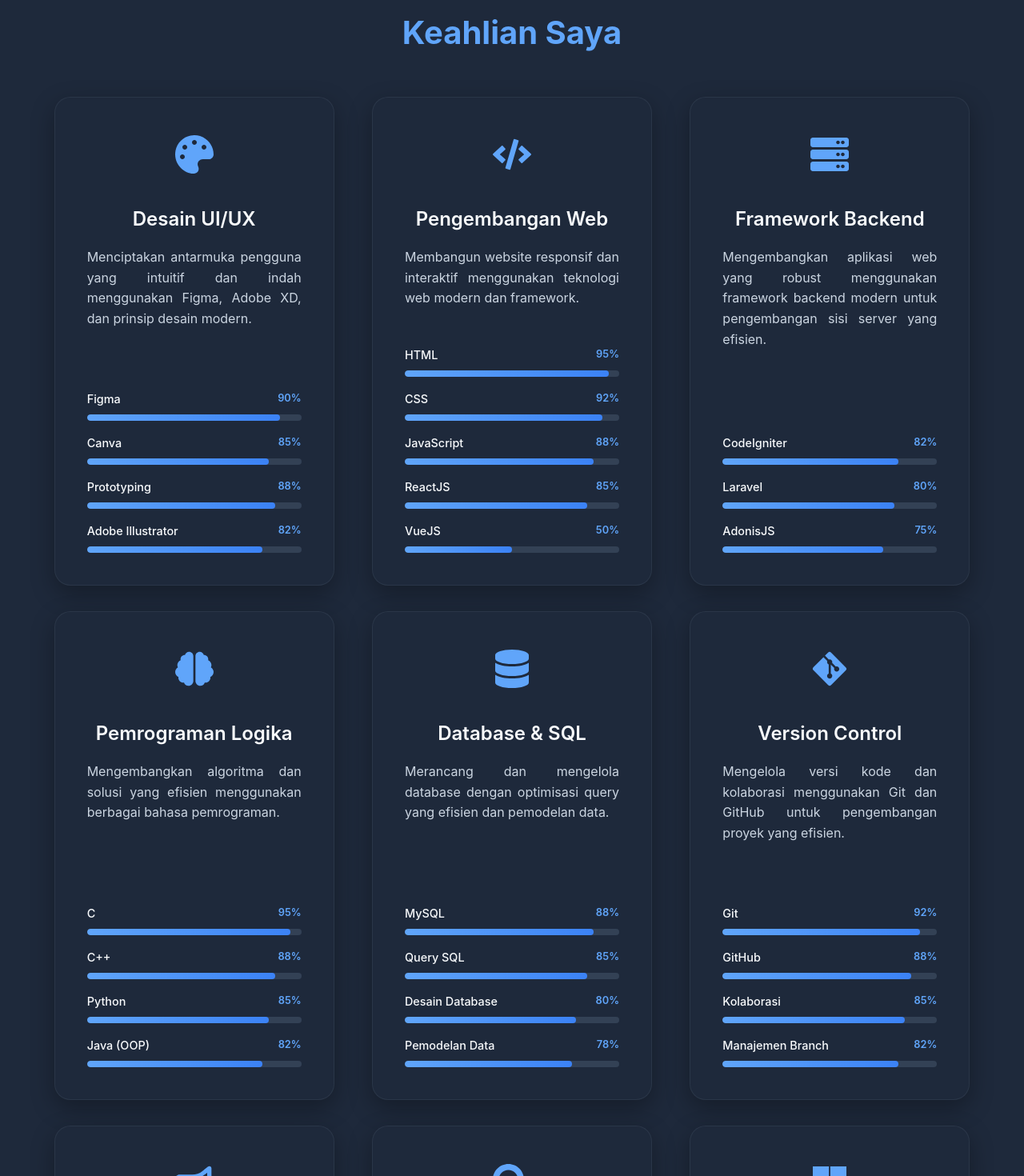
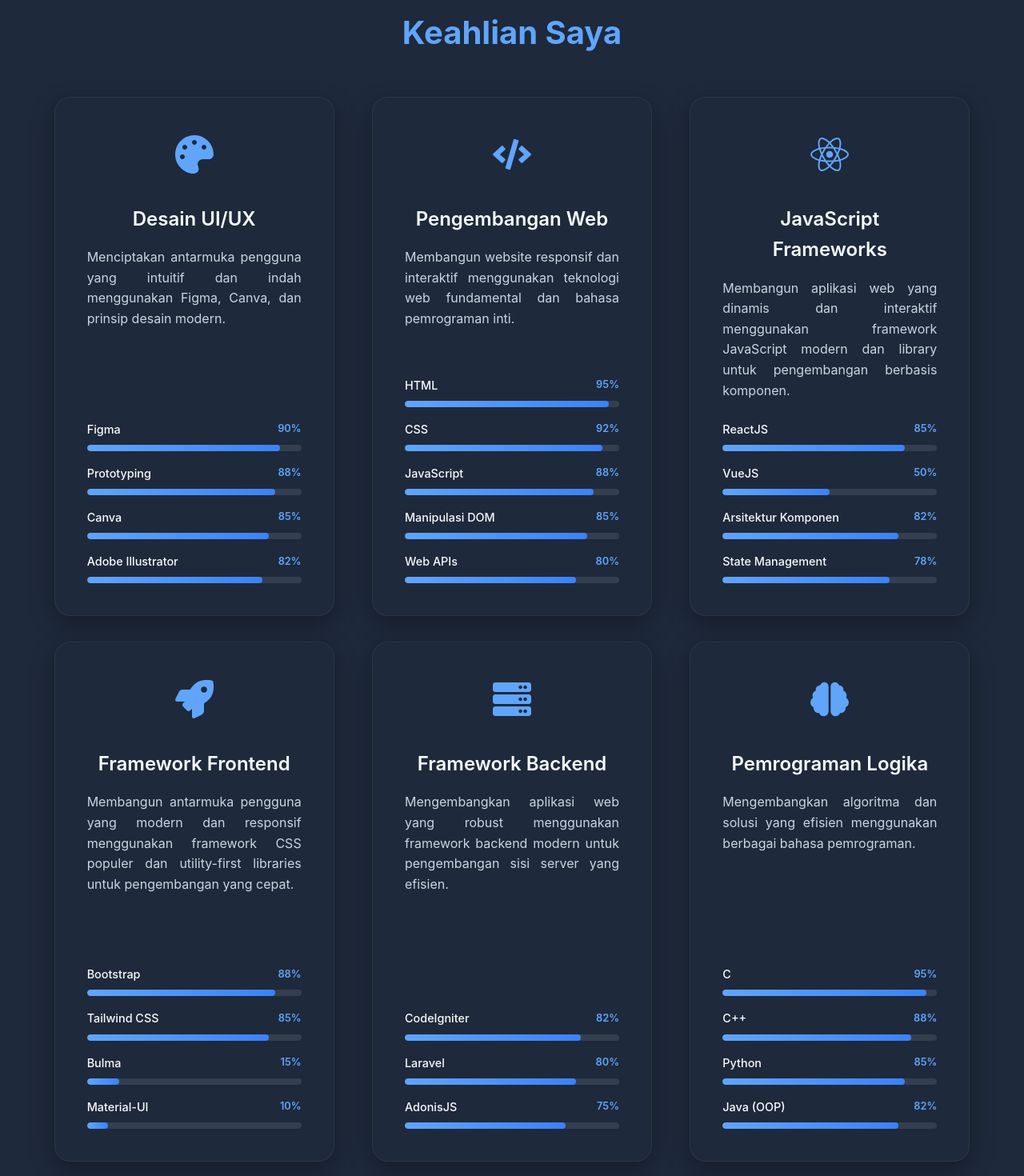
Before and after one commit to TsaqifHasbi/myPortofolio, a React (Create React App) app: page / in a window 1280 px wide. Shown: the part 8340-9810 px from the top of the page at 80% size. Built offline with nearby package versions, Linux system fonts and the light colour scheme.

Commit message:
ayo terus berkembang

```diff
--- a/src/App.js
+++ b/src/App.js
@@ -20,7 +20,8 @@
   FaGraduationCap,
   FaBrain,
   FaCertificate,
-  FaServer
+  FaServer,
+  FaReact
 } from 'react-icons/fa';
 
 const content = {
@@ -153,20 +154,40 @@
         desc: 'Creating intuitive and beautiful user interfaces using Figma, Canva, and modern design principles.',
         techs: [
           { name: 'Figma', level: 90 },
+          { name: 'Prototyping', level: 88 },
           { name: 'Canva', level: 85 },
-          { name: 'Prototyping', level: 88 },
           { name: 'Adobe Illustrator', level: 82 }
         ]
       },
       {
         title: 'Web Development',
-        desc: 'Building responsive and interactive websites using modern web technologies and frameworks.',
+        desc: 'Building responsive and interactive websites using fundamental web technologies and core programming languages.',
         techs: [
           { name: 'HTML', level: 95 },
           { name: 'CSS', level: 92 },
           { name: 'JavaScript', level: 88 },
+          { name: 'DOM Manipulation', level: 85 },
+          { name: 'Web APIs', level: 80 }
+        ]
+      },
+      {
+        title: 'JavaScript Frameworks',
+        desc: 'Building dynamic and interactive web applications using modern JavaScript frameworks and libraries for component-based development.',
+        techs: [
           { name: 'ReactJS', level: 85 },
-          { name: 'VueJS', level: 50 }
+          { name: 'VueJS', level: 50 },
+          { name: 'Component Architecture', level: 82 },
+          { name: 'State Management', level: 78 }
+        ]
+      },
+      {
+        title: 'Frontend Frameworks',
+        desc: 'Building modern and responsive user interfaces using popular CSS frameworks and utility-first libraries for rapid development.',
+        techs: [
+          { name: 'Bootstrap', level: 88 },
+          { name: 'Tailwind CSS', level: 85 },
+          { name: 'Bulma', level: 15 },
+          { name: 'Material-UI', level: 10 }
         ]
       },
       {
@@ -420,23 +441,43 @@
     skills: [
       {
         title: 'Desain UI/UX',
-        desc: 'Menciptakan antarmuka pengguna yang intuitif dan indah menggunakan Figma, Adobe XD, dan prinsip desain modern.',
+        desc: 'Menciptakan antarmuka pengguna yang intuitif dan indah menggunakan Figma, Canva, dan prinsip desain modern.',
         techs: [
           { name: 'Figma', level: 90 },
+          { name: 'Prototyping', level: 88 },
           { name: 'Canva', level: 85 },
-          { name: 'Prototyping', level: 88 },
           { name: 'Adobe Illustrator', level: 82 }
         ]
       },
       {
         title: 'Pengembangan Web',
-        desc: 'Membangun website responsif dan interaktif menggunakan teknologi web modern dan framework.',
+        desc: 'Membangun website responsif dan interaktif menggunakan teknologi web fundamental dan bahasa pemrograman inti.',
         techs: [
           { name: 'HTML', level: 95 },
           { name: 'CSS', level: 92 },
           { name: 'JavaScript', level: 88 },
+          { name: 'Manipulasi DOM', level: 85 },
+          { name: 'Web APIs', level: 80 }
+        ]
+      },
+      {
+        title: 'JavaScript Frameworks',
+        desc: 'Membangun aplikasi web yang dinamis dan interaktif menggunakan framework JavaScript modern dan library untuk pengembangan berbasis komponen.',
+        techs: [
           { name: 'ReactJS', level: 85 },
-          { name: 'VueJS', level: 50 }
+          { name: 'VueJS', level: 50 },
+          { name: 'Arsitektur Komponen', level: 82 },
+          { name: 'State Management', level: 78 }
+        ]
+      },
+      {
+        title: 'Framework Frontend',
+        desc: 'Membangun antarmuka pengguna yang modern dan responsif menggunakan framework CSS populer dan utility-first libraries untuk pengembangan yang cepat.',
+        techs: [
+          { name: 'Bootstrap', level: 88 },
+          { name: 'Tailwind CSS', level: 85 },
+          { name: 'Bulma', level: 15 },
+          { name: 'Material-UI', level: 10 }
         ]
       },
       {
@@ -580,7 +621,7 @@
         }
       },
       {
-        threshold: 0.3,
+        threshold: 0.1, // Lowered threshold for easier triggering
       }
     );
 
@@ -589,10 +630,16 @@
       observer.observe(currentRef);
     }
 
+    // Fallback: Set skillsVisible to true after 2 seconds
+    const fallbackTimer = setTimeout(() => {
+      setSkillsVisible(true);
+    }, 2000);
+
     return () => {
       if (currentRef) {
         observer.unobserve(currentRef);
       }
+      clearTimeout(fallbackTimer);
     };
   }, []);
 
@@ -794,12 +841,14 @@
                   <div className="skill-icon">
                     {idx === 0 ? <FaPalette /> :
                      idx === 1 ? <FaCode /> :
-                     idx === 2 ? <FaServer /> :
-                     idx === 3 ? <FaBrain /> :
-                     idx === 4 ? <FaDatabase /> :
-                     idx === 5 ? <FaGitAlt /> :
-                     idx === 6 ? <FaBullhorn /> :
-                     idx === 7 ? <FaSearch /> :
+                     idx === 2 ? <FaReact /> :
+                     idx === 3 ? <FaRocket /> :
+                     idx === 4 ? <FaServer /> :
+                     idx === 5 ? <FaBrain /> :
+                     idx === 6 ? <FaDatabase /> :
+                     idx === 7 ? <FaGitAlt /> :
+                     idx === 8 ? <FaBullhorn /> :
+                     idx === 9 ? <FaSearch /> :
                      <FaMicrosoft />}
                   </div>
                   <h4 className="skill-title">{skill.title}</h4>
@@ -811,11 +860,22 @@
                           <span className="tech-name">{tech.name}</span>
                           <span className="tech-level">{tech.level}%</span>
                         </div>
-                        <div className="tech-progress-bar">
+                        <div className="tech-progress-bar" style={{
+                          width: '100%',
+                          height: '8px',
+                          backgroundColor: 'rgba(255, 255, 255, 0.1)',
+                          borderRadius: '4px',
+                          overflow: 'hidden',
+                          marginTop: '4px'
+                        }}>
                           <div
                             className={`tech-progress-fill ${skillsVisible ? 'animate' : ''}`}
                             style={{
                               width: skillsVisible ? `${tech.level}%` : '0%',
+                              height: '100%',
+                              backgroundColor: '#007bff',
+                              borderRadius: '4px',
+                              transition: 'width 1s ease-in-out',
                               transitionDelay: `${(idx * 4 + techIdx) * 0.1}s`
                             }}
                           />
```
